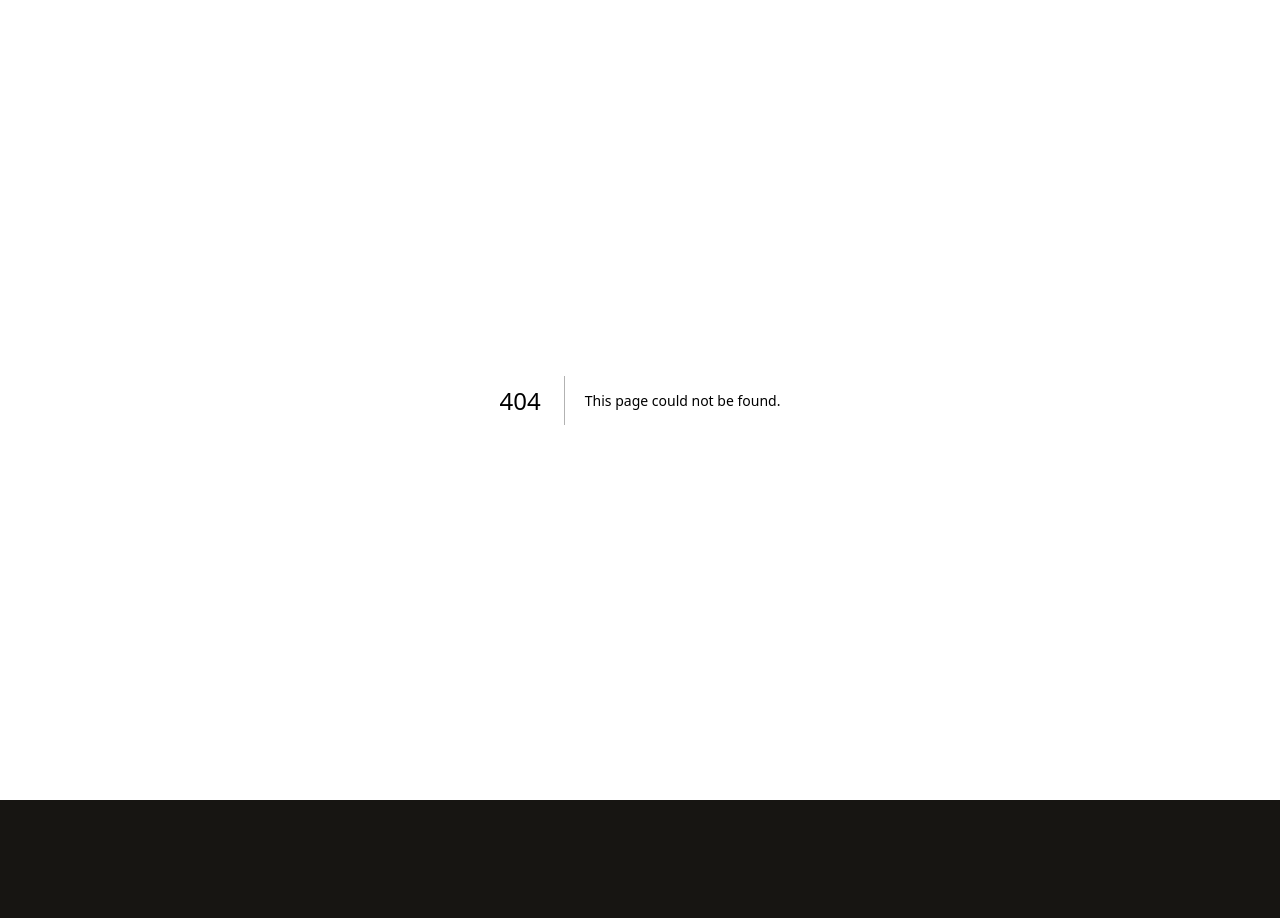
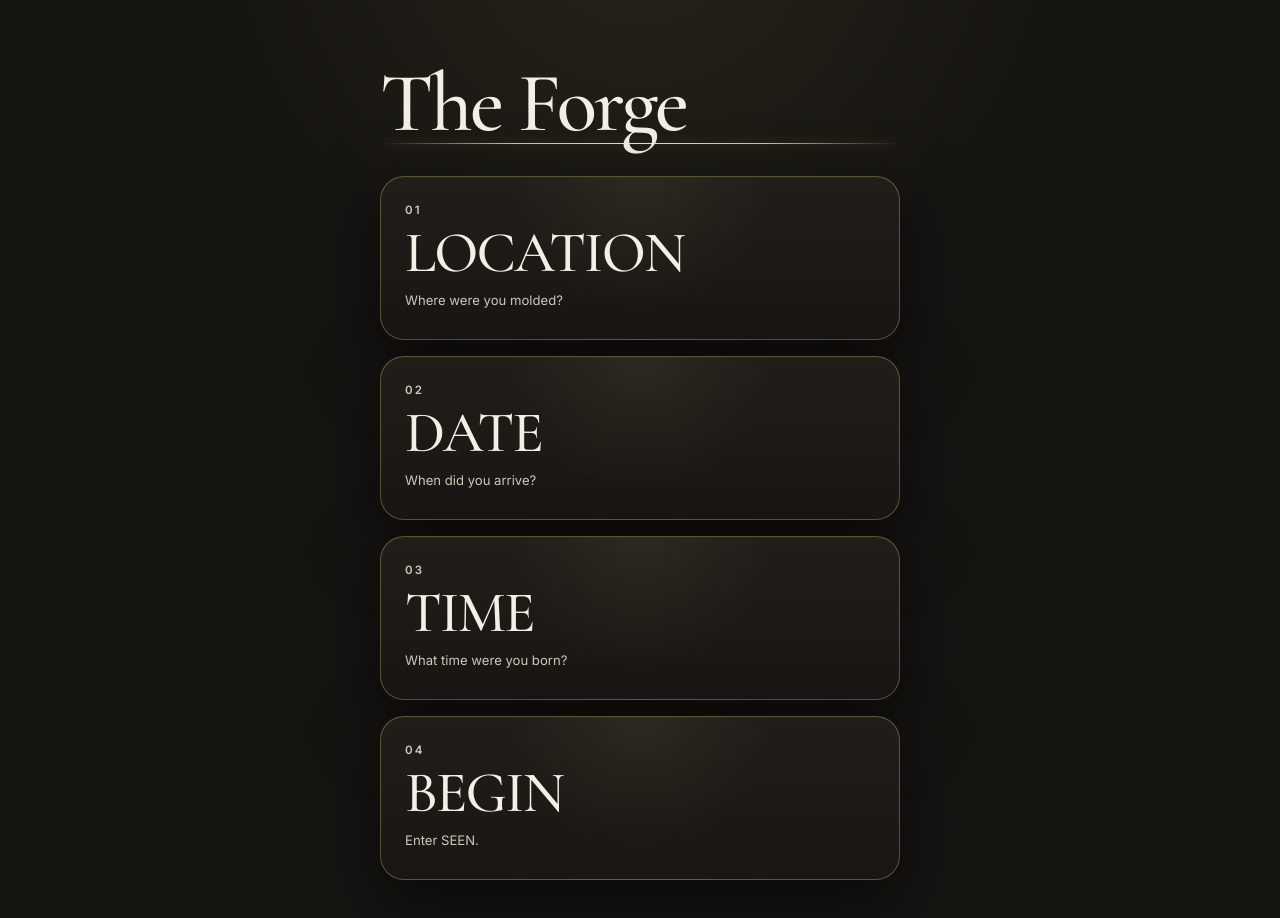
Before and after one commit to seanmphelps-ai/seen-universe, a Next.js app: page /foundation in a window 1280 px wide. Before the commit this address had no page. Shown: the top 918 px of the page. Before the commit the page ends 800 px from the top, so only its background shows below. Built offline with nearby package versions, Linux system fonts and the light colour scheme.

Commit message:
Add Foundation intake cards

```diff
--- /dev/null
+++ b/app/foundation/page.tsx
@@ -0,0 +1,76 @@
+import Link from 'next/link';
+
+const cards = [
+  {
+    number: '01',
+    title: 'LOCATION',
+    line: 'Where were you molded?',
+    href: '/foundation/location',
+  },
+  {
+    number: '02',
+    title: 'DATE',
+    line: 'When did you arrive?',
+    href: '/foundation/birth',
+  },
+  {
+    number: '03',
+    title: 'TIME',
+    line: 'What time were you born?',
+    href: '/foundation/birth#foundation-time',
+  },
+  {
+    number: '04',
+    title: 'BEGIN',
+    line: 'Enter SEEN.',
+    href: '/chart',
+  },
+];
+
+export default function FoundationPage() {
+  return (
+    <main className="seenFlowPage">
+      <section className="seenFlowShell" aria-labelledby="foundation-title">
+        <header className="seenFlowHeader">
+          <h1 id="foundation-title" className="seenDisplayLarge">
+            The Forge
+          </h1>
+          <div className="seenDivider" aria-hidden="true" />
+        </header>
+
+        <div style={{ display: 'grid', gap: '16px' }}>
+          {cards.map((card) => (
+            <Link
+              key={card.number}
+              href={card.href}
+              className="seenPanel"
+              style={{
+                display: 'grid',
+                gap: '10px',
+                padding: '28px 24px',
+                color: 'inherit',
+                textDecoration: 'none',
+              }}
+            >
+              <span className="seenLabel">{card.number}</span>
+              <span
+                style={{
+                  fontFamily: "'Cormorant Garamond', serif",
+                  fontSize: 'clamp(2rem, 10vw, 3.6rem)',
+                  fontWeight: 500,
+                  lineHeight: 0.95,
+                  letterSpacing: '-0.03em',
+                }}
+              >
+                {card.title}
+              </span>
+              <span className="seenFieldSupport" style={{ margin: 0 }}>
+                {card.line}
+              </span>
+            </Link>
+          ))}
+        </div>
+      </section>
+    </main>
+  );
+}
```
